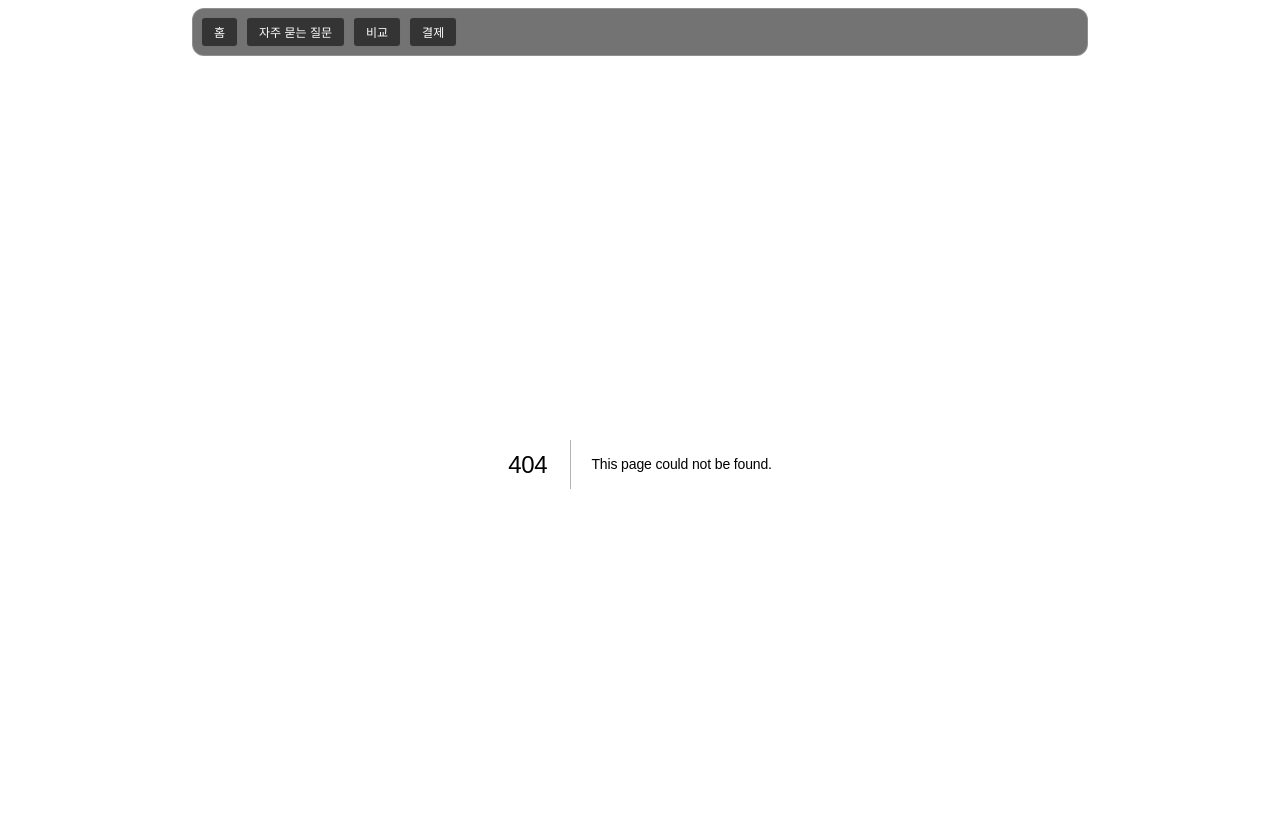
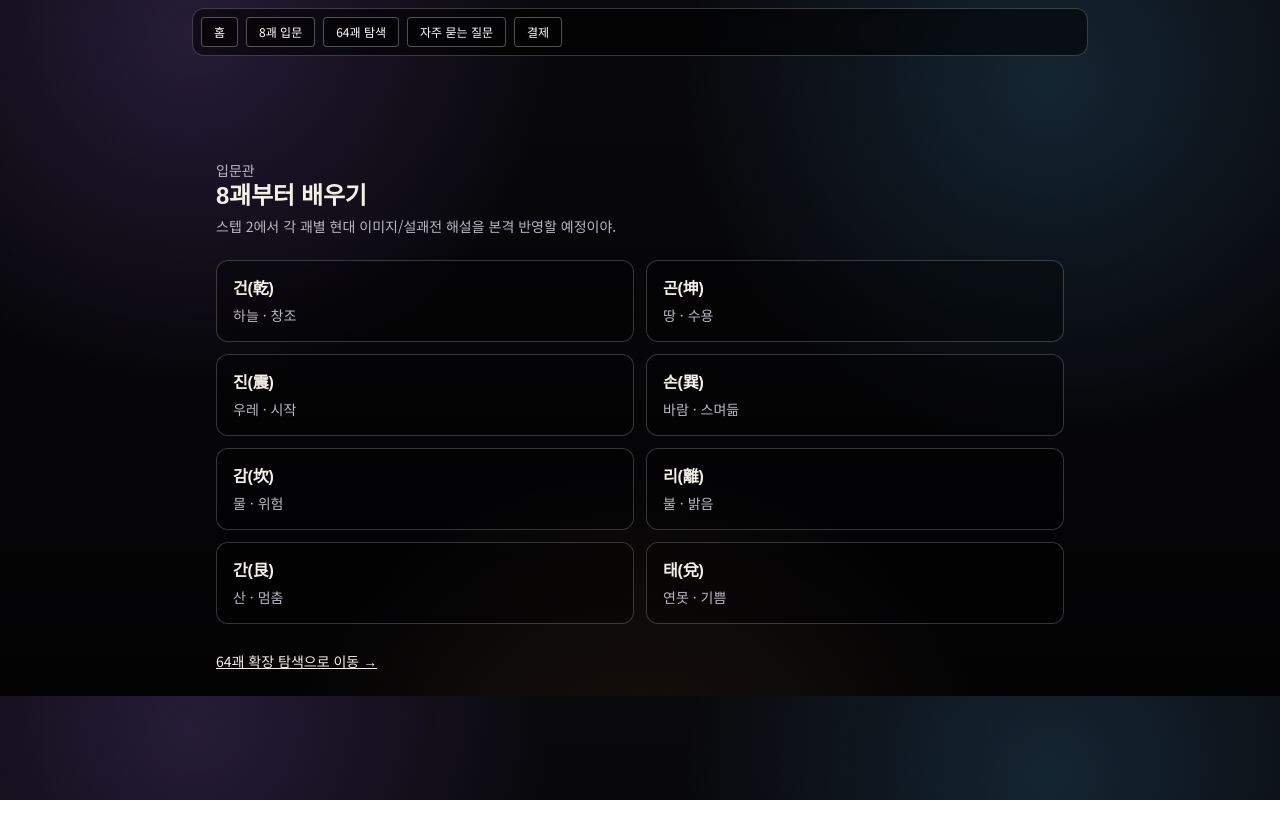
Before and after one commit to kinddragon1224/iching-learning-web, a Next.js app: page /bagua in a window 1280 px wide. Before the commit this address had no page. Shown: the top 838 px of the page. After the commit the page ends 800 px from the top, so only its background shows below. Built offline with nearby package versions, Linux system fonts and the light colour scheme.

Commit message:
feat: step1 IA split into 8-gua onboarding and 64-gua exploration

```diff
--- /dev/null
+++ b/app/bagua/page.tsx
@@ -0,0 +1,37 @@
+import Link from "next/link";
+
+const BAGUA = [
+  { name: "건(乾)", keyword: "하늘 · 창조" },
+  { name: "곤(坤)", keyword: "땅 · 수용" },
+  { name: "진(震)", keyword: "우레 · 시작" },
+  { name: "손(巽)", keyword: "바람 · 스며듦" },
+  { name: "감(坎)", keyword: "물 · 위험" },
+  { name: "리(離)", keyword: "불 · 밝음" },
+  { name: "간(艮)", keyword: "산 · 멈춤" },
+  { name: "태(兌)", keyword: "연못 · 기쁨" },
+];
+
+export default function BaguaPage() {
+  return (
+    <main className="mx-auto max-w-4xl space-y-6 p-6 pt-24">
+      <header>
+        <p className="text-sm text-[var(--text-muted)]">입문관</p>
+        <h1 className="text-2xl font-bold">8괘부터 배우기</h1>
+        <p className="mt-1 text-sm text-[var(--text-muted)]">스텝 2에서 각 괘별 현대 이미지/설괘전 해설을 본격 반영할 예정이야.</p>
+      </header>
+
+      <section className="grid gap-3 sm:grid-cols-2">
+        {BAGUA.map((g) => (
+          <article key={g.name} className="rounded-xl border border-white/20 bg-black/30 p-4">
+            <h2 className="font-semibold">{g.name}</h2>
+            <p className="mt-1 text-sm text-[var(--text-muted)]">{g.keyword}</p>
+          </article>
+        ))}
+      </section>
+
+      <Link href="/explore" className="inline-block text-sm underline">
+        64괘 확장 탐색으로 이동 →
+      </Link>
+    </main>
+  );
+}
--- /dev/null
+++ b/app/explore/page.tsx
@@ -0,0 +1,12 @@
+"use client";
+
+import dynamic from "next/dynamic";
+
+const KnowledgeUniverse = dynamic(
+  () => import("@/components/graph/KnowledgeUniverse").then((m) => m.KnowledgeUniverse),
+  { ssr: false }
+);
+
+export default function ExplorePage() {
+  return <KnowledgeUniverse />;
+}
--- a/app/layout.tsx
+++ b/app/layout.tsx
@@ -36,8 +36,9 @@ export default function RootLayout({
         <nav className="fixed inset-x-0 top-0 z-[100] px-3 pt-2">
           <div className="mx-auto flex max-w-4xl gap-2 overflow-x-auto rounded-xl border border-white/20 bg-black/55 p-2 backdrop-blur">
             <Link href="/" className="shrink-0 rounded border border-white/30 bg-black/55 px-3 py-1.5 text-xs text-white">홈</Link>
+            <Link href="/bagua" className="shrink-0 rounded border border-white/30 bg-black/55 px-3 py-1.5 text-xs text-white">8괘 입문</Link>
+            <Link href="/explore" className="shrink-0 rounded border border-white/30 bg-black/55 px-3 py-1.5 text-xs text-white">64괘 탐색</Link>
             <Link href="/faq" className="shrink-0 rounded border border-white/30 bg-black/55 px-3 py-1.5 text-xs text-white">자주 묻는 질문</Link>
-            <Link href="/compare" className="shrink-0 rounded border border-white/30 bg-black/55 px-3 py-1.5 text-xs text-white">비교</Link>
             <Link href="/checkout" className="shrink-0 rounded border border-white/30 bg-black/55 px-3 py-1.5 text-xs text-white">결제</Link>
           </div>
         </nav>
--- a/app/page.tsx
+++ b/app/page.tsx
@@ -1,12 +1,33 @@
-"use client";
-
-import dynamic from "next/dynamic";
-
-const KnowledgeUniverse = dynamic(
-  () => import("@/components/graph/KnowledgeUniverse").then((m) => m.KnowledgeUniverse),
-  { ssr: false }
-);
+import Link from "next/link";
 
 export default function Home() {
-  return <KnowledgeUniverse />;
+  return (
+    <main className="mx-auto max-w-4xl p-6 pt-24">
+      <header className="space-y-3 text-center">
+        <p className="text-sm text-[var(--text-muted)]">주역 학습 플랫폼</p>
+        <h1 className="text-3xl font-bold">어디서부터 시작할까?</h1>
+        <p className="text-sm text-[var(--text-muted)]">
+          입문은 8괘부터, 익숙하면 64괘 확장으로 넘어가자.
+        </p>
+      </header>
+
+      <section className="mt-8 grid gap-4 md:grid-cols-2">
+        <Link href="/bagua" className="paper-panel rounded-2xl p-5 panel-hover">
+          <p className="text-xs text-[var(--text-muted)]">입문 트랙</p>
+          <h2 className="mt-1 text-xl font-semibold">8괘부터 배우기</h2>
+          <p className="mt-2 text-sm text-[var(--text-muted)]">
+            설괘전 모티브 기반으로 8괘의 핵심 이미지를 먼저 익혀.
+          </p>
+        </Link>
+
+        <Link href="/explore" className="paper-panel rounded-2xl p-5 panel-hover">
+          <p className="text-xs text-[var(--text-muted)]">확장 트랙</p>
+          <h2 className="mt-1 text-xl font-semibold">64괘 탐색하기</h2>
+          <p className="mt-2 text-sm text-[var(--text-muted)]">
+            우주 뷰에서 괘를 탐색하고 상세 해석으로 들어가.
+          </p>
+        </Link>
+      </section>
+    </main>
+  );
 }
```
